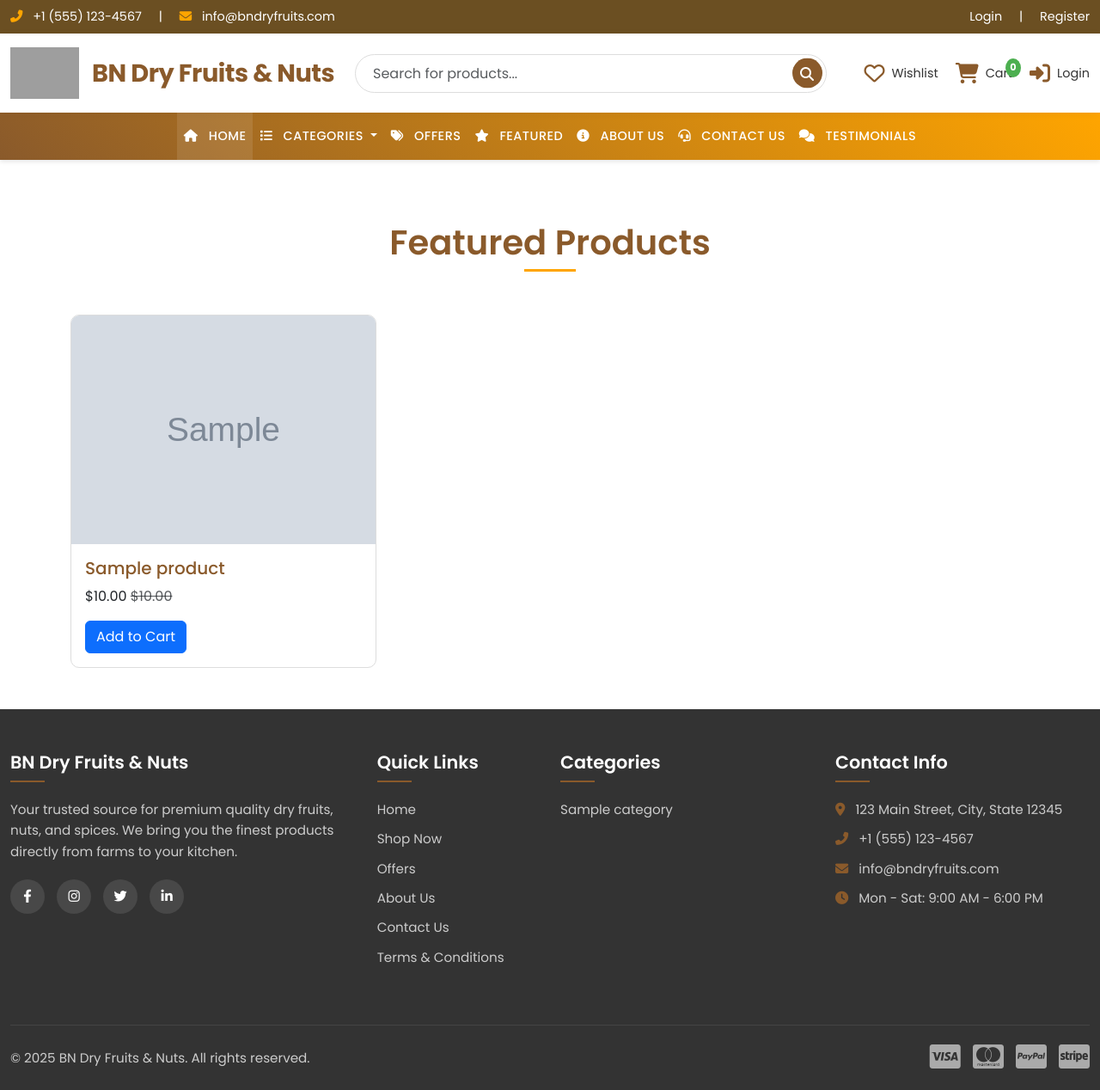
After one commit to priyeshdaspookulangara/dry, a PHP site: page /featured.php in a window 1280 px wide. The commit adds this page. Shown: the whole page at 86% size. Run offline with PHP 8.4, Linux system fonts and the light colour scheme; tables that the repository leaves empty or names only in its code hold one stand-in row (values such as "Sample post"); grey boxes marked "Sample" are stand-in pictures; grey boxes are pictures that could not be loaded.

Commit message:
Add featured and offers pages

```diff
--- /dev/null
+++ b/featured.php
@@ -0,0 +1,51 @@
+<?php
+include 'includes/header.php';
+
+$sql = "SELECT * FROM products WHERE is_featured = 1 AND stock_quantity > 0";
+$result = mysqli_query($conn, $sql);
+$featured_products = mysqli_fetch_all($result, MYSQLI_ASSOC);
+?>
+
+<div class="container mt-5">
+    <div class="section-title">
+        <h2>Featured Products</h2>
+    </div>
+    <div class="row">
+        <?php if (!empty($featured_products)): ?>
+            <?php foreach ($featured_products as $product): ?>
+                <div class="col-md-4 mb-4">
+                    <div class="card product-card">
+                        <a href="product_details.php?id=<?php echo $product['id']; ?>">
+                            <img src="<?php echo htmlspecialchars($product['image']); ?>" class="card-img-top" alt="<?php echo htmlspecialchars($product['name']); ?>">
+                        </a>
+                        <div class="card-body">
+                            <h5 class="card-title">
+                                <a href="product_details.php?id=<?php echo $product['id']; ?>"><?php echo htmlspecialchars($product['name']); ?></a>
+                            </h5>
+                            <p class="card-text">
+                                <span class="price">$<?php echo number_format($product['price'], 2); ?></span>
+                                <?php if (!empty($product['original_price'])): ?>
+                                    <s class="text-muted">$<?php echo number_format($product['original_price'], 2); ?></s>
+                                <?php endif; ?>
+                            </p>
+                            <form action="cart_actions.php" method="POST">
+                                <input type="hidden" name="action" value="add">
+                                <input type="hidden" name="product_id" value="<?php echo $product['id']; ?>">
+                                <input type="hidden" name="quantity" value="1">
+                                <button type="submit" class="btn btn-primary">Add to Cart</button>
+                            </form>
+                        </div>
+                    </div>
+                </div>
+            <?php endforeach; ?>
+        <?php else: ?>
+            <div class="col">
+                <p>No featured products found.</p>
+            </div>
+        <?php endif; ?>
+    </div>
+</div>
+
+<?php
+include 'includes/footer.php';
+?>
--- a/includes/header.php
+++ b/includes/header.php
@@ -138,12 +138,12 @@ require_once 'db.php'; // Include the database connection
                         </ul>
                     </li>
                     <li class="nav-item">
-                        <a class="mega-menu-item nav-link" href="#">
+                        <a class="mega-menu-item nav-link" href="offers.php">
                             <i class="fas fa-tags"></i> Offers
                         </a>
                     </li>
                     <li class="nav-item">
-                        <a class="mega-menu-item nav-link" href="#">
+                        <a class="mega-menu-item nav-link" href="featured.php">
                             <i class="fas fa-star"></i> Featured
                         </a>
                     </li>
```
Also changed, not shown: offers.php (added, +57 -0 lines).
